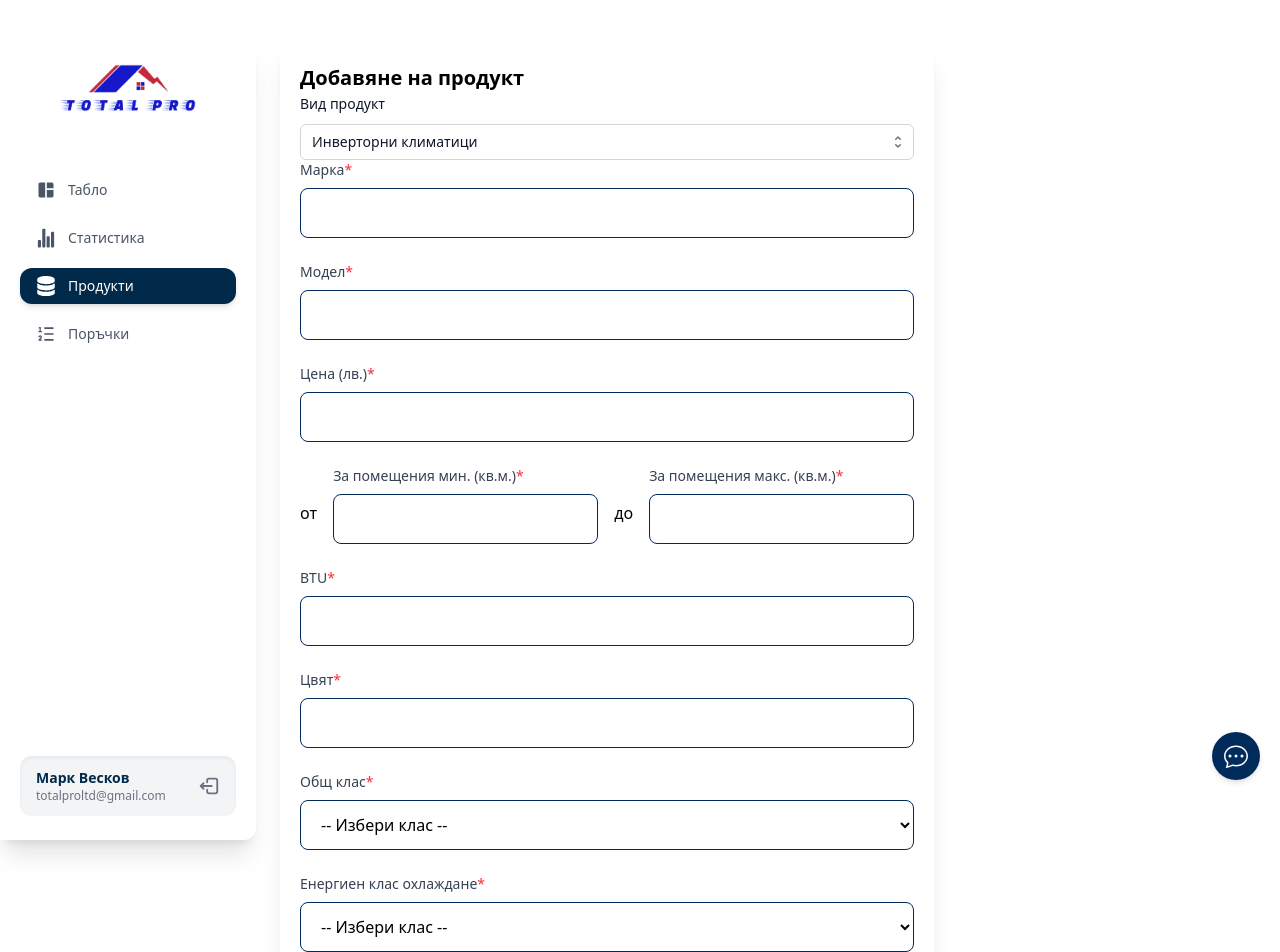
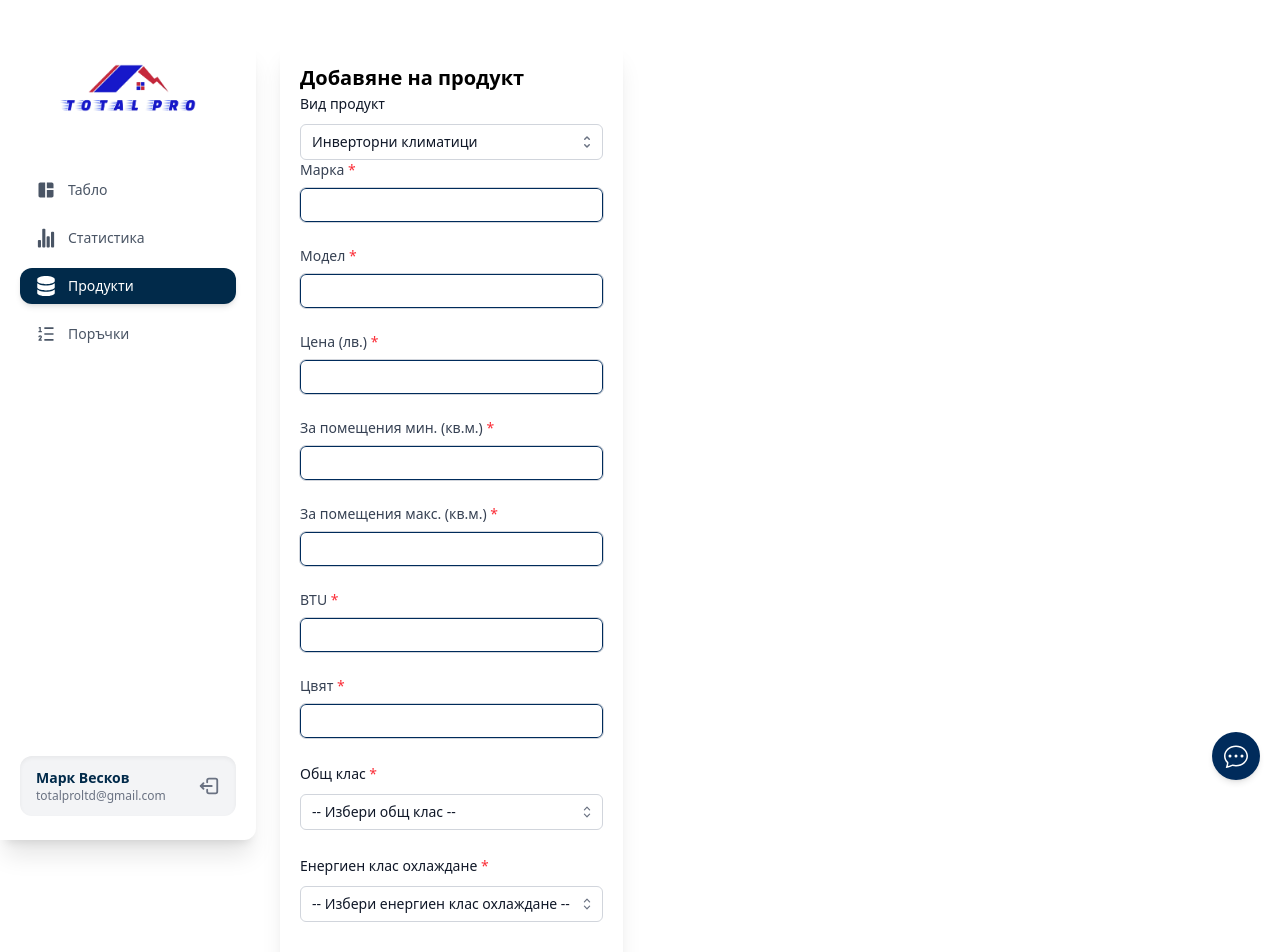
Before and after one commit to MarkVsudo/TotalPro, a React (Vite) app in the folder client/: page /dashboard/products in a window 1280 px wide. Shown: the top 952 px of the page. Built offline with nearby package versions, Linux system fonts and the light colour scheme.

Commit message:
Working on adding a product form

```diff
--- a/client/package.json
+++ b/client/package.json
@@ -10,7 +10,7 @@
     "preview": "vite preview"
   },
   "dependencies": {
-    "@headlessui/react": "^2.2.4",
+    "@headlessui/react": "^2.2.8",
     "@heroicons/react": "^2.2.0",
     "@tailwindcss/vite": "^4.1.10",
     "axios": "^1.11.0",
--- a/client/src/components/DashboardPageComponents/AddProductForms/InverterAirConditioners.jsx
+++ b/client/src/components/DashboardPageComponents/AddProductForms/InverterAirConditioners.jsx
@@ -1,5 +1,7 @@
 import React, { useState } from "react";
 import axios from "axios";
+import { Listbox } from "@headlessui/react";
+import { CheckIcon, ChevronUpDownIcon } from "@heroicons/react/20/solid";
 
 const InverterAirConditioners = () => {
   const [isSuccess, setIsSuccess] = useState(null);
@@ -45,6 +47,9 @@ const InverterAirConditioners = () => {
     },
   });
 
+  const classes = ["Начален клас", "Междинен клас", "Висок клас"];
+  const energyClasses = ["A+++", "A++", "A+", "A", "B", "C", "D"];
+
   const handleInputChange = (e) => {
     const { name, value } = e.target;
 
@@ -77,7 +82,7 @@ const InverterAirConditioners = () => {
   };
 
   return (
-    <section className="">
+    <section>
       {isSuccess === true && (
         <SucessAlert text="Продуктът е добавен успешно." />
       )}
@@ -85,223 +90,102 @@ const InverterAirConditioners = () => {
         <ErrorAlert text="Имаше грешка при добавянето." />
       )}
 
-      <div className="">
       <div className="space-y-6">
-          {/* --- Основни полета --- */}
-          <div>
+        {/* --- Basic fields (use plain HTML <label> for inputs) --- */}
+        {[
+          { id: "make", label: "Марка", required: true },
+          { id: "productName", label: "Модел", required: true },
+          {
+            id: "price",
+            label: "Цена (лв.)",
+            required: true,
+            type: "number",
+            step: "0.1",
+            min: "0.00",
+          },
+          {
+            id: "roomAreaMin",
+            label: "За помещения мин. (кв.м.)",
+            required: true,
+            type: "number",
+            step: "5",
+            min: "0",
+            max: formData.roomAreaMax || undefined, // ✅ dynamic max
+          },
+          {
+            id: "roomAreaMax",
+            label: "За помещения макс. (кв.м.)",
+            required: true,
+            type: "number",
+            step: "5",
+            min: formData.roomAreaMin || "0", // ✅ dynamic min
+          },
+          {
+            id: "btu",
+            label: "BTU",
+            required: true,
+            type: "number",
+            step: "1000",
+            min: "0",
+          },
+          { id: "color", label: "Цвят", required: true },
+        ].map((field) => (
+          <div key={field.id}>
             <label
-              htmlFor="make"
+              htmlFor={field.id}
               className="block text-sm font-medium text-gray-700 mb-2"
             >
-              Марка<span className="text-red-500">*</span>
+              {field.label}
+              {field.required && <span className="text-red-500"> *</span>}
             </label>
+
             <input
-              id="make"
-              name="make"
-              type="text"
-              required
-              value={formData.make}
+              id={field.id}
+              name={field.id}
+              type={field.type || "text"} // ✅ respects number type
+              required={field.required}
+              value={formData[field.id] ?? ""}
               onChange={handleInputChange}
-              className="w-full px-4 py-3 border border-[#002B5B] rounded-lg focus:border-blue-900 transition-colors"
+              step={field.step}
+              min={field.min}
+              max={field.max}
+              className="mt-2 block w-full rounded-md border border-[#002B5B] py-1.5 px-3 text-gray-900 outline-1 outline-gray-300 focus-visible:outline-2 focus-visible:outline-[#002B5B] sm:text-sm"
             />
           </div>
+        ))}
 
-          <div>
-            <label
-              htmlFor="productName"
-              className="block text-sm font-medium text-gray-700 mb-2"
-            >
-              Модел<span className="text-red-500">*</span>
-            </label>
-            <input
-              id="productName"
-              name="productName"
-              type="text"
+        {/* --- Headless UI dropdowns (use Listbox.Label inside the Listbox) --- */}
+        <Dropdown
+          label="Общ клас"
+          options={classes}
+          value={formData.overallClass}
+          onChange={(value) =>
+            setFormData((prev) => ({ ...prev, overallClass: value }))
+          }
           required
-              value={formData.productName}
-              onChange={handleInputChange}
-              className="w-full px-4 py-3 border border-[#002B5B] rounded-lg focus:border-blue-900 transition-colors"
         />
-          </div>
 
-          <div>
-            <label
-              htmlFor="price"
-              className="block text-sm font-medium text-gray-700 mb-2"
-            >
-              Цена (лв.)<span className="text-red-500">*</span>
-            </label>
-            <input
-              id="price"
-              name="price"
-              type="number"
-              min="0.00"
-              step="0.1"
+        <Dropdown
+          label="Енергиен клас охлаждане"
+          options={energyClasses}
+          value={formData.coolingEnergyClass}
+          onChange={(value) =>
+            setFormData((prev) => ({ ...prev, coolingEnergyClass: value }))
+          }
           required
-              value={formData.price || ""}
-              onChange={handleInputChange}
-              className="w-full px-4 py-3 border border-[#002B5B] rounded-lg focus:border-blue-900 transition-colors"
         />
-          </div>
 
-          <div className="flex items-center gap-4">
-            <span className="translate-y-2">от</span>
-            <div>
-              <label
-                htmlFor="roomAreaMin"
-                className="block text-sm font-medium text-gray-700 mb-2"
-              >
-                За помещения мин. (кв.м.)<span className="text-red-500">*</span>
-              </label>
-              <input
-                id="roomAreaMin"
-                name="roomAreaMin"
-                type="number"
-                min="0"
-                step="5"
-                max={formData.roomAreaMax}
+        <Dropdown
+          label="Енергиен клас отопление"
+          options={energyClasses}
+          value={formData.heatingEnergyClass}
+          onChange={(value) =>
+            setFormData((prev) => ({ ...prev, heatingEnergyClass: value }))
+          }
           required
-                value={formData.roomAreaMin || ""}
-                onChange={handleInputChange}
-                className="w-full px-4 py-3 border border-[#002B5B] rounded-lg focus:border-blue-900 transition-colors"
         />
-            </div>
-            <span className="translate-y-2">до</span>
-            <div>
-              <label
-                htmlFor="roomAreaMax"
-                className="block text-sm font-medium text-gray-700 mb-2"
-              >
-                За помещения макс. (кв.м.)
-                <span className="text-red-500">*</span>
-              </label>
-              <input
-                id="roomAreaMax"
-                name="roomAreaMax"
-                type="number"
-                min={formData.roomAreaMin}
-                step="5"
-                required
-                value={formData.roomAreaMax || ""}
-                onChange={handleInputChange}
-                className="w-full px-4 py-3 border border-[#002B5B] rounded-lg focus:border-blue-900 transition-colors"
-              />
-            </div>
-          </div>
 
-          <div>
-            <label
-              htmlFor="btu"
-              className="block text-sm font-medium text-gray-700 mb-2"
-            >
-              BTU<span className="text-red-500">*</span>
-            </label>
-            <input
-              id="btu"
-              name="btu"
-              type="number"
-              min="0"
-              step="1000"
-              required
-              value={formData.btu || ""}
-              onChange={handleInputChange}
-              className="w-full px-4 py-3 border border-[#002B5B] rounded-lg focus:border-blue-900 transition-colors"
-            />
-          </div>
-
-          <div>
-            <label
-              htmlFor="color"
-              className="block text-sm font-medium text-gray-700 mb-2"
-            >
-              Цвят<span className="text-red-500">*</span>
-            </label>
-            <input
-              id="color"
-              name="color"
-              type="text"
-              required
-              value={formData.color}
-              onChange={handleInputChange}
-              className="w-full px-4 py-3 border border-[#002B5B] rounded-lg focus:border-blue-900 transition-colors"
-            />
-          </div>
-
-          <div>
-            <label
-              htmlFor="overallClass"
-              className="block text-sm font-medium text-gray-700 mb-2"
-            >
-              Общ клас<span className="text-red-500">*</span>
-            </label>
-            <select
-              id="overallClass"
-              name="overallClass"
-              required
-              value={formData.overallClass}
-              onChange={handleInputChange}
-              className="w-full px-4 py-3 border border-[#002B5B] rounded-lg focus:border-blue-900 transition-colors"
-            >
-              <option value="">-- Избери клас --</option>
-              <option value="Начален клас">Начален клас</option>
-              <option value="Междинен клас">Междинен клас</option>
-              <option value="Висок клас">Висок клас</option>
-            </select>
-          </div>
-
-          <div>
-            <label
-              htmlFor="coolingEnergyClass"
-              className="block text-sm font-medium text-gray-700 mb-2"
-            >
-              Енергиен клас охлаждане<span className="text-red-500">*</span>
-            </label>
-            <select
-              id="coolingEnergyClass"
-              name="coolingEnergyClass"
-              required
-              value={formData.coolingEnergyClass}
-              onChange={handleInputChange}
-              className="w-full px-4 py-3 border border-[#002B5B] rounded-lg focus:border-blue-900 transition-colors"
-            >
-              <option value="">-- Избери клас --</option>
-              <option value="A+++">A+++</option>
-              <option value="A++">A++</option>
-              <option value="A+">A+</option>
-              <option value="A">A</option>
-              <option value="B">B</option>
-              <option value="C">C</option>
-              <option value="D">D</option>
-            </select>
-          </div>
-
-          <div>
-            <label
-              htmlFor="heatingEnergyClass"
-              className="block text-sm font-medium text-gray-700 mb-2"
-            >
-              Енергиен клас отопление<span className="text-red-500">*</span>
-            </label>
-            <select
-              id="heatingEnergyClass"
-              name="heatingEnergyClass"
-              required
-              value={formData.heatingEnergyClass}
-              onChange={handleInputChange}
-              className="w-full px-4 py-3 border border-[#002B5B] rounded-lg focus:border-blue-900 transition-colors"
-            >
-              <option value="">-- Избери клас --</option>
-              <option value="A+++">A+++</option>
-              <option value="A++">A++</option>
-              <option value="A+">A+</option>
-              <option value="A">A</option>
-              <option value="B">B</option>
-              <option value="C">C</option>
-              <option value="D">D</option>
-            </select>
-          </div>
-
-          {/* --- Допълнителни характеристики --- */}
+        {/* --- Additional specs --- */}
         <h3 className="text-lg font-semibold mt-6">
           Допълнителни характеристики
         </h3>
@@ -334,14 +218,8 @@ const InverterAirConditioners = () => {
           { id: "spec.voltage", label: "Захранващо напрежение (V)" },
           { id: "spec.seer", label: "SEER" },
           { id: "spec.scop", label: "SCOP" },
-            {
-              id: "spec.noiseIndoor",
-              label: "Ниво на шум (вътрешно тяло) (dB)",
-            },
-            {
-              id: "spec.noiseOutdoor",
-              label: "Ниво на шум (външно тяло) (dB)",
-            },
+          { id: "spec.noiseIndoor", label: "Ниво на шум (вътрешно тяло) (dB)" },
+          { id: "spec.noiseOutdoor", label: "Ниво на шум (външно тяло) (dB)" },
           { id: "spec.sizeIndoor", label: "Размери (вътрешно тяло) (мм)" },
           { id: "spec.sizeOutdoor", label: "Размери (външно тяло) (мм)" },
           { id: "spec.weightIndoor", label: "Тегло (вътрешно тяло) (кг)" },
@@ -381,9 +259,9 @@ const InverterAirConditioners = () => {
               id={field.id}
               name={field.id}
               type="text"
-                value={formData.spec[field.id.split(".")[1]] || ""}
+              value={formData.spec[field.id.split(".")[1]] ?? ""}
               onChange={handleInputChange}
-                className="w-full px-4 py-3 border border-[#002B5B] rounded-lg focus:border-blue-900 transition-colors"
+              className="mt-2 block w-full rounded-md border border-[#002B5B] py-1.5 px-3 text-gray-900 outline-1 outline-gray-300 focus-visible:outline-2 focus-visible:outline-[#002B5B] sm:text-sm"
             />
           </div>
         ))}
@@ -401,9 +279,68 @@ const InverterAirConditioners = () => {
           * Задължителни полета.
         </p>
       </div>
-      </div>
     </section>
   );
 };
 
+/* Dropdown uses Listbox.Label (correct Headless UI pattern) */
+const Dropdown = ({ label, options, value, onChange, required = false }) => {
+  return (
+    <Listbox value={value} onChange={onChange}>
+      <div>
+        <Listbox.Label className="block text-sm/6 font-medium text-gray-900">
+          {label}
+          {required && <span className="text-red-500"> *</span>}
+        </Listbox.Label>
+
+        <div className="relative mt-2">
+          <Listbox.Button className="grid w-full cursor-default grid-cols-1 rounded-md bg-white py-1.5 pr-2 pl-3 text-left text-gray-900 outline-1 -outline-offset-1 outline-gray-300 focus-visible:outline-2 focus-visible:-outline-offset-2 focus-visible:outline-[#002B5B] sm:text-sm/6">
+            <span className="col-start-1 row-start-1 flex items-center gap-3 pr-6">
+              <span className="block truncate">
+                {value || `-- Избери ${label.toLowerCase()} --`}
+              </span>
+            </span>
+            <ChevronUpDownIcon
+              aria-hidden="true"
+              className="col-start-1 row-start-1 h-5 w-5 self-center justify-self-end text-gray-500 sm:h-4 sm:w-4"
+            />
+          </Listbox.Button>
+
+          <Listbox.Options className="absolute z-10 mt-1 max-h-56 w-full overflow-auto rounded-md bg-white py-1 text-base shadow-lg outline-1 outline-black/5 sm:text-sm">
+            {options.map((opt, idx) => (
+              <Listbox.Option
+                key={idx}
+                value={opt}
+                className={({ active }) =>
+                  `relative cursor-default py-2 pr-9 pl-3 text-gray-900 select-none ${
+                    active ? "bg-[#002B5B] text-white" : ""
+                  }`
+                }
+              >
+                {({ selected }) => (
+                  <>
+                    <span
+                      className={`ml-3 block truncate ${
+                        selected ? "font-semibold" : "font-normal"
+                      }`}
+                    >
+                      {opt}
+                    </span>
+
+                    {selected ? (
+                      <span className="absolute inset-y-0 right-0 flex items-center pr-4 text-[#002B5B]">
+                        <CheckIcon aria-hidden="true" className="h-5 w-5" />
+                      </span>
+                    ) : null}
+                  </>
+                )}
+              </Listbox.Option>
+            ))}
+          </Listbox.Options>
+        </div>
+      </div>
+    </Listbox>
+  );
+};
+
 export default InverterAirConditioners;
--- a/client/src/layout/DashboardLayout.jsx
+++ b/client/src/layout/DashboardLayout.jsx
@@ -6,7 +6,7 @@ import Sidebar from "../components/DashboardPageComponents/Sidebar";
 const DashboardLayout = () => {
   return (
     <>
-      <div className="flex h-screen gap-6 py-10 pr-10">
+      <div className="flex h-screen gap-6 py-10">
         <Sidebar />
         <Outlet />
         <ScrollToTopButton />
--- a/client/src/pages/DashboardPages/ProductManagementPage.jsx
+++ b/client/src/pages/DashboardPages/ProductManagementPage.jsx
@@ -71,7 +71,7 @@ const ProductManagementPage = () => {
             Вид продукт
           </Label>
           <div className="relative mt-2">
-            <ListboxButton className="grid w-full cursor-default grid-cols-1 rounded-md bg-white py-1.5 pr-2 pl-3 text-left text-gray-900 outline-1 -outline-offset-1 outline-gray-300 focus-visible:outline-2 focus-visible:-outline-offset-2 focus-visible:outline-indigo-600 sm:text-sm/6">
+            <ListboxButton className="grid w-full cursor-default grid-cols-1 rounded-md bg-white py-1.5 pr-2 pl-3 text-left text-gray-900 outline-1 -outline-offset-1 outline-gray-300 focus-visible:outline-2 focus-visible:-outline-offset-2 focus-visible:outline-[#002B5B] sm:text-sm/6">
               <span className="col-start-1 row-start-1 flex items-center gap-3 pr-6">
                 <span className="block truncate">{selected.name}</span>
               </span>
@@ -89,13 +89,13 @@ const ProductManagementPage = () => {
                 <ListboxOption
                   key={person.id}
                   value={person}
-                  className="group relative cursor-default py-2 pr-9 pl-3 text-gray-900 select-none data-focus:bg-indigo-600 data-focus:text-white data-focus:outline-hidden"
+                  className="group relative cursor-default py-2 pr-9 pl-3 text-gray-900 select-none data-focus:bg-[#002B5B] data-focus:text-white data-focus:outline-hidden"
                 >
                   <span className="ml-3 block truncate font-normal group-data-selected:font-semibold">
                     {person.name}
                   </span>
 
-                  <span className="absolute inset-y-0 right-0 flex items-center pr-4 text-indigo-600 group-not-data-selected:hidden group-data-focus:text-white">
+                  <span className="absolute inset-y-0 right-0 flex items-center pr-4 text-[#002B5B] group-not-data-selected:hidden group-data-focus:text-white">
                     <CheckIcon aria-hidden="true" className="size-5" />
                   </span>
                 </ListboxOption>
```
Also changed, not shown: 1 other file (tests, documents, lock files or other folders). Lines whose indentation alone changed are shown as unchanged.
